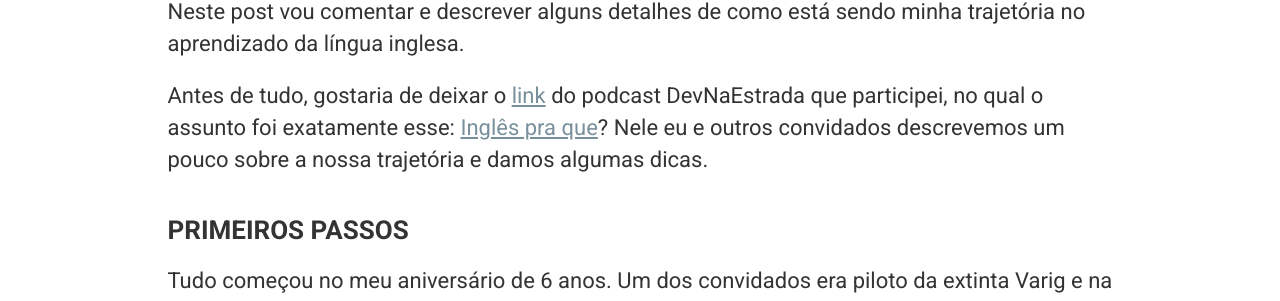
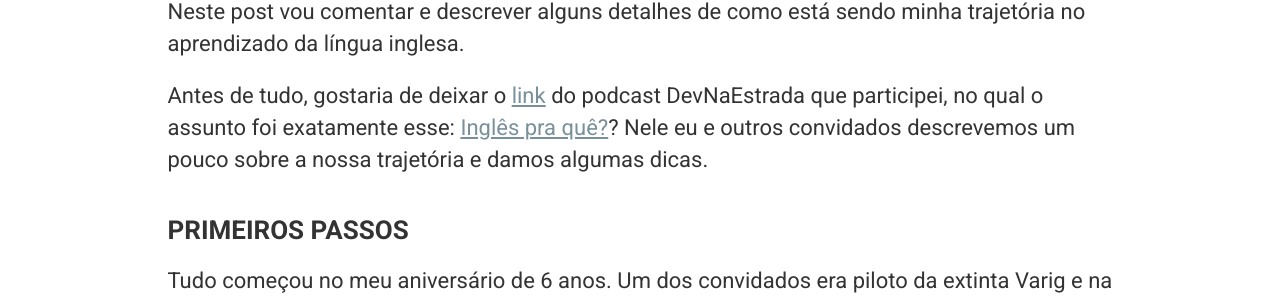
Before and after one commit to afonsof/afonsof.github.io, a Jekyll site: the page built from _posts/2016-01-30-como-eu-aprendi-ingles.md, in a window 1280 px wide and 900 px high. Shown: the part 274-575 px from the top of the window. Built offline with Jekyll 4.4.1, drawn with Linux system fonts in a browser that asks for light colours; some web fonts are replaced; comment, search, counter and statistics services are not loaded.

Commit message:
Small fixes...

```diff
--- a/_posts/2016-01-30-como-eu-aprendi-ingles.md
+++ b/_posts/2016-01-30-como-eu-aprendi-ingles.md
@@ -13,7 +13,7 @@ categories:
 Neste post vou comentar e descrever alguns detalhes de como está sendo minha trajetória no aprendizado da língua inglesa.
 <!--more-->
 
-Antes de tudo, gostaria de deixar o [link][dev-na-estrada] do podcast DevNaEstrada que participei, no qual o assunto foi exatamente esse: [Inglês pra que][dev-na-estrada]? Nele eu e outros convidados descrevemos um pouco sobre a nossa trajetória e damos algumas dicas.
+Antes de tudo, gostaria de deixar o [link][dev-na-estrada] do podcast DevNaEstrada que participei, no qual o assunto foi exatamente esse: [Inglês pra quê?][dev-na-estrada]? Nele eu e outros convidados descrevemos um pouco sobre a nossa trajetória e damos algumas dicas.
 
 ### Primeiros passos
 
```
Also changed, not shown: assets/images/logo.png (added), 1 other file.
